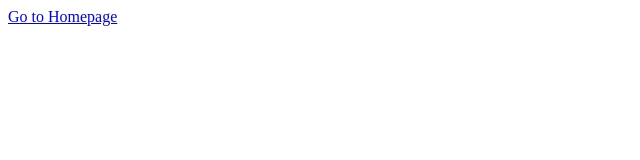
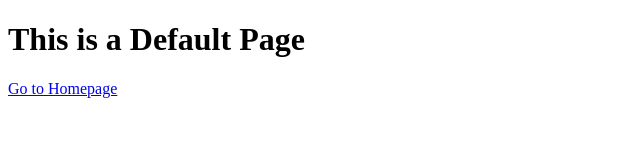
Before and after one commit to dahfactor/block2-demo, a plain HTML site: page index.html in a window 1280 px wide. Shown: the whole page, without its empty margins (0-640 px from the left). Drawn offline with Linux system fonts and the light colour scheme.

Commit message:
Added heading to the index.html

```diff
--- a/index.html
+++ b/index.html
@@ -6,6 +6,7 @@
     <title>Document</title>
 </head>
 <body>
+    <h1>This is a Default Page</h1>
     <a href="home.html">Go to Homepage</a>
 </body>
 </html>
```
